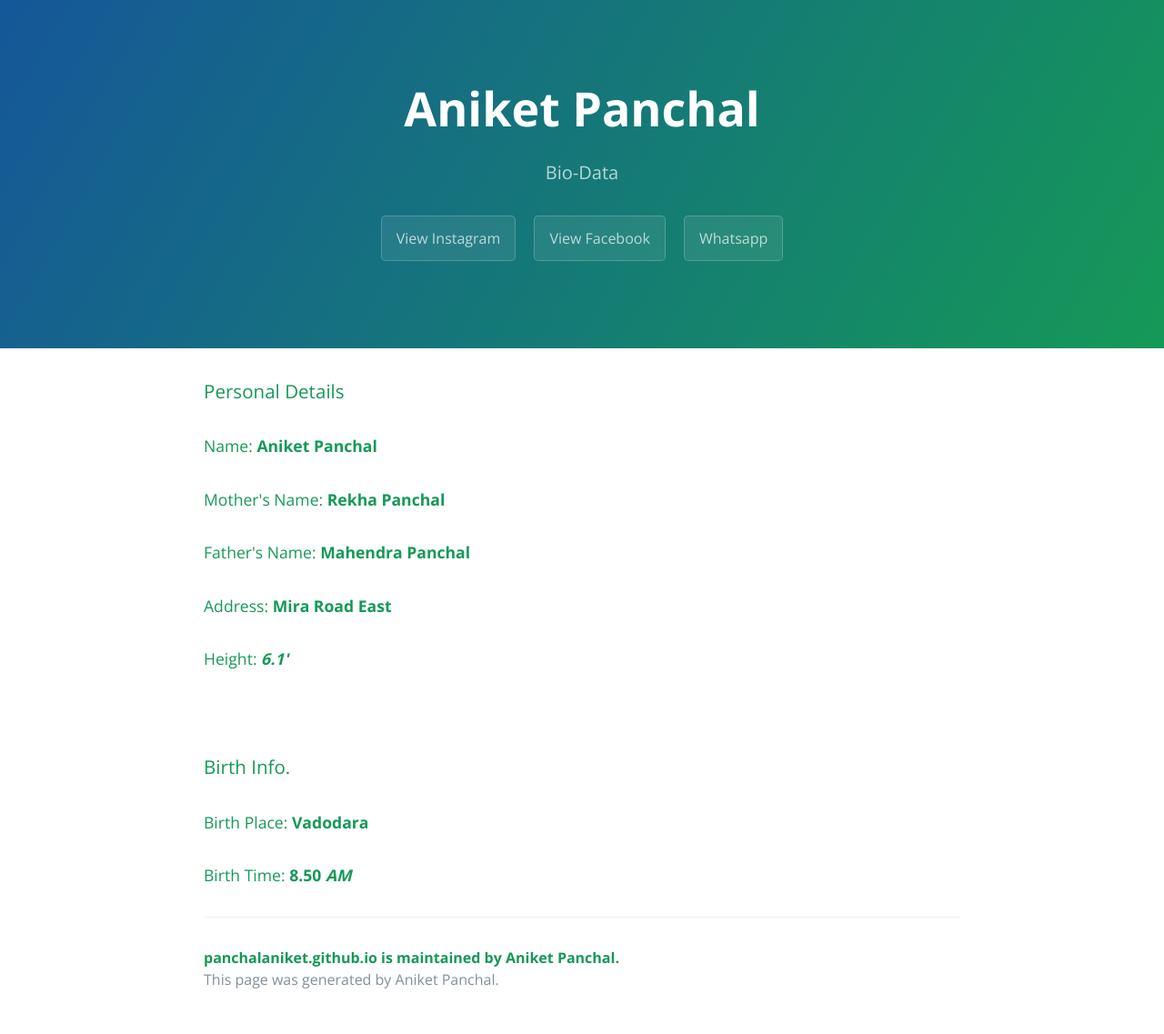
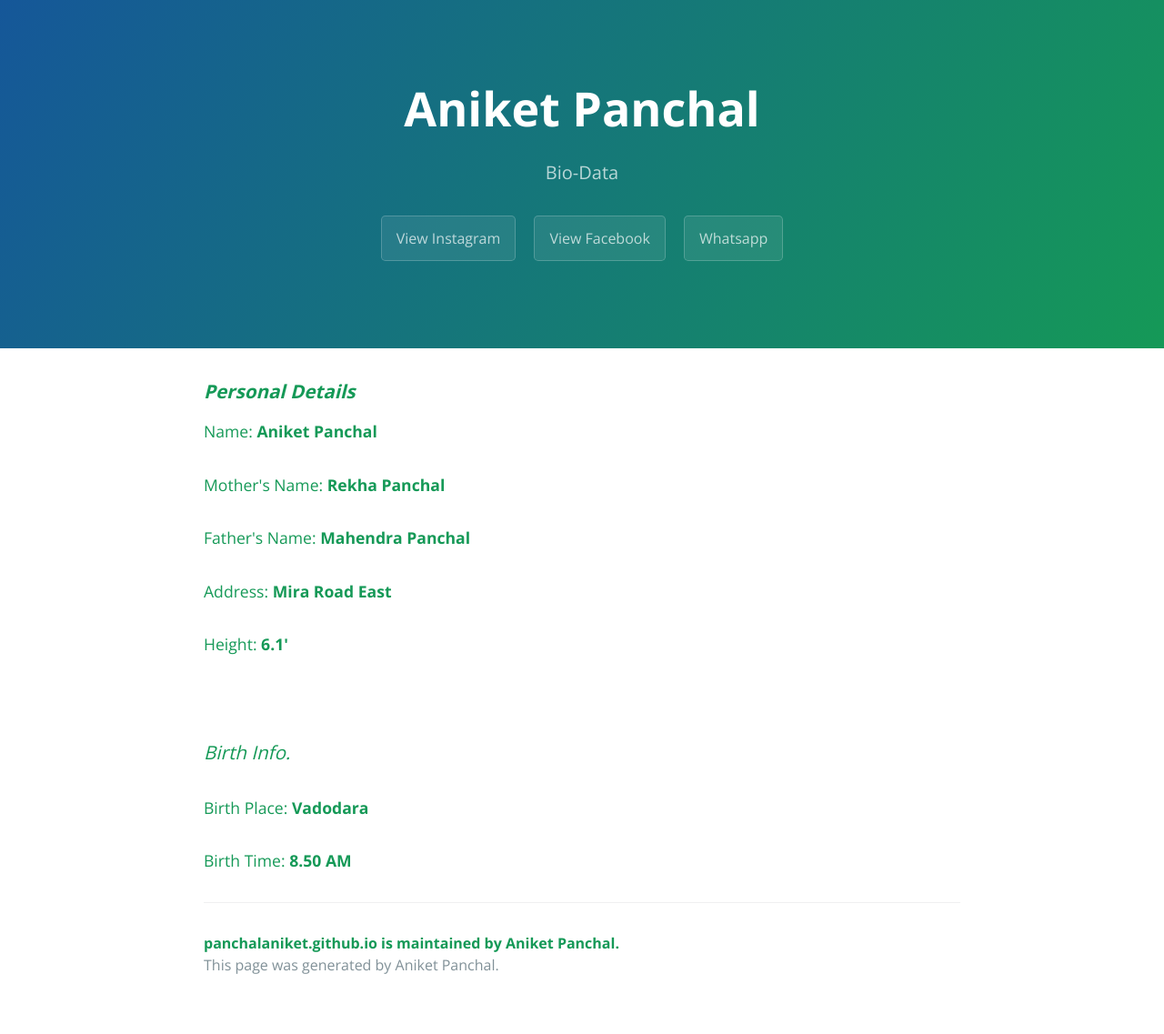
Before and after one commit to appanchal06/panchalaniket.github.io, a Jekyll site: the page built from index.html, in a window 1280 px wide. Shown: the whole page at 91% size. Built offline with Jekyll 4.4.1, drawn with Linux system fonts in a browser that asks for light colours.

Commit message:
Update index.html

```diff
--- a/index.html
+++ b/index.html
@@ -1,13 +1,13 @@
 ---
 layout: default
 ---
-<h3> Personal Details </h3>
+<h3><b><i> Personal Details</i><b> </h3>
 <h4> Name: <b>Aniket Panchal</b> <h4>
 <h4> Mother's Name: <b>Rekha Panchal</b> <h4>
 <h4> Father's Name: <b>Mahendra Panchal</b> <h4>
 <h4> Address: <b>Mira Road East</b> <h4>
-<h4> Height: <b><i>6.1'</i></b> <h4>
+<h4> Height: <b>6.1'</b> <h4>
   </br>
-<h3> Birth Info. </h3>
+<h3><i> Birth Info. </i></h3>
 <h4> Birth Place: <b>Vadodara</b> <h4>
-<h4> Birth Time: <b>8.50 <i>AM</i></b> <h4>
+<h4> Birth Time: <b>8.50 AM</b> <h4>
```
